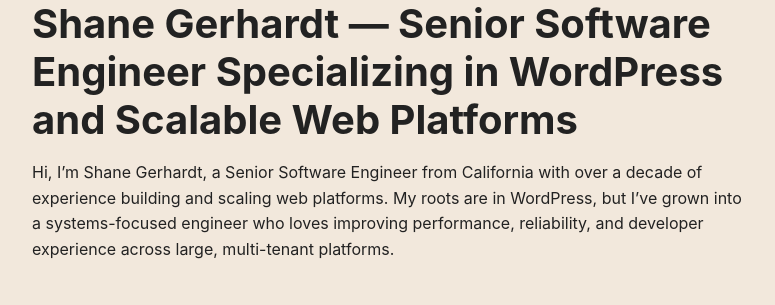
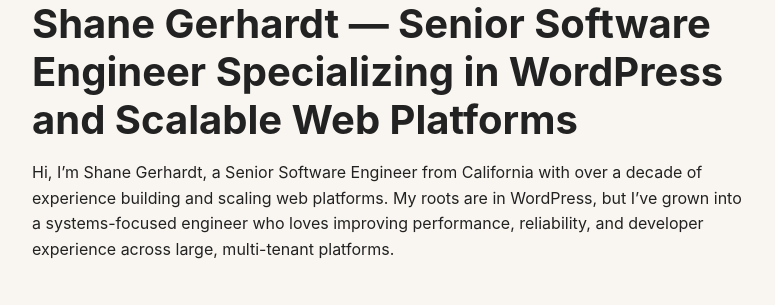
Before and after one commit to shanegerhardt/shanegerhardt.github.io, an Astro site: page / in a window 1280 px wide. Shown: the top 305 px of the page, without its empty margins (248-1023 px from the left). Built offline with nearby package versions, Linux system fonts and the light colour scheme; Astro itself is replaced by a stand-in of ours.

Commit message:
change bg color

```diff
--- a/src/layouts/Layout.astro
+++ b/src/layouts/Layout.astro
@@ -22,7 +22,7 @@
 <style>
     html,
     body {
-        background-color: #f2e8dc;
+        background-color: #f9f6f1;
         color: #222;
         margin: 0;
         width: 100%;
```
